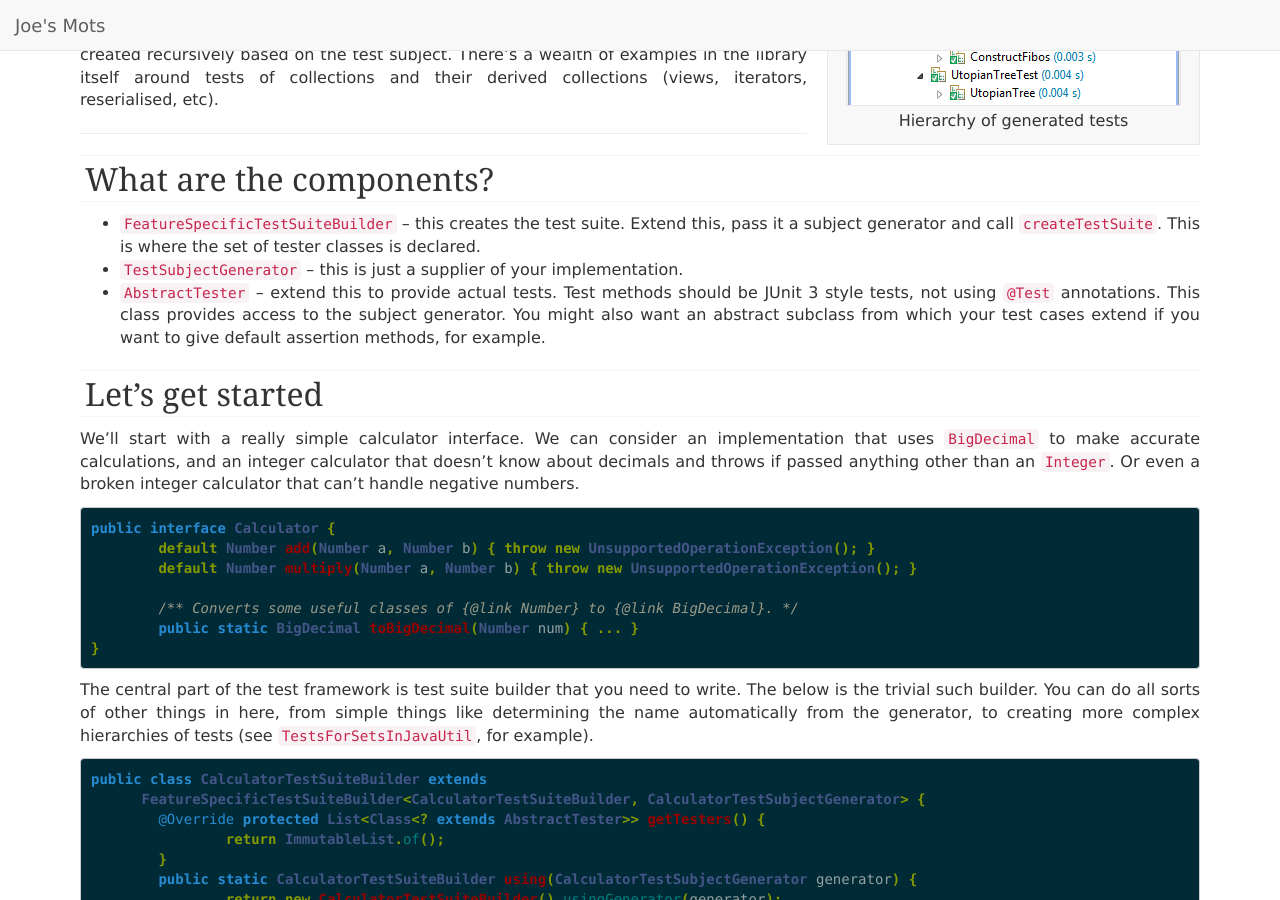
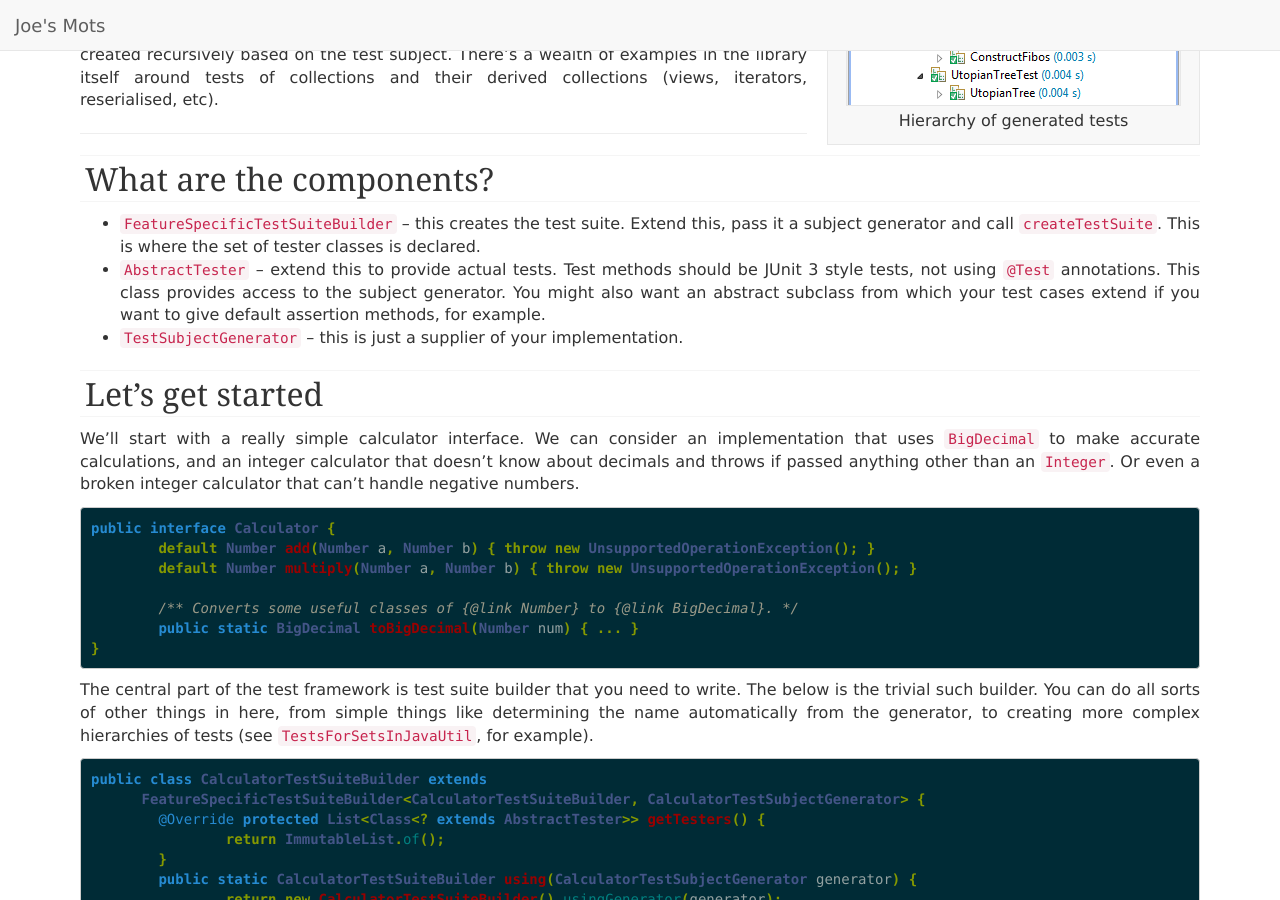
Before and after one commit to joekearney/joekearney.github.io, a Jekyll site: the page built from _posts/2014-04-20-guava-testlib-example.md, in a window 1280 px wide and 900 px high, scrolled down 657 px. Built offline with Jekyll 4.4.1, drawn with Linux system fonts in a browser that asks for light colours; nearby versions of some CDN libraries; some web fonts are replaced; Markdown is read by kramdown in place of the engine named in the settings.

Commit message:
change bullet point order for components

```diff
--- a/_posts/2014-04-20-guava-testlib-example.md
+++ b/_posts/2014-04-20-guava-testlib-example.md
@@ -34,8 +34,8 @@ This page doesn't go into any detail on derived test suites, where sub-test suit
 ## What are the components?
 
 * `FeatureSpecificTestSuiteBuilder` &ndash; this creates the test suite. Extend this, pass it a subject generator and call `createTestSuite`. This is where the set of tester classes is declared.
+* `AbstractTester` &ndash; extend this to provide actual tests. Test methods should be JUnit 3 style tests, not using `@Test` annotations. This class provides access to the subject generator. You might also want an abstract subclass from which your test cases extend if you want to give default assertion methods, for example.
 * `TestSubjectGenerator` &ndash; this is just a supplier of your implementation.
-* `AbstractTester` &ndash; extend this to provide actual tests. Test methods should be JUnit 3 style tests, not using `@Test` annotations. This class provides access to the subject generator. You might also want an abstract subclass from which your test cases extend if you want to give default assertion methods, for example.
 
 ## Let's get started
 
```
